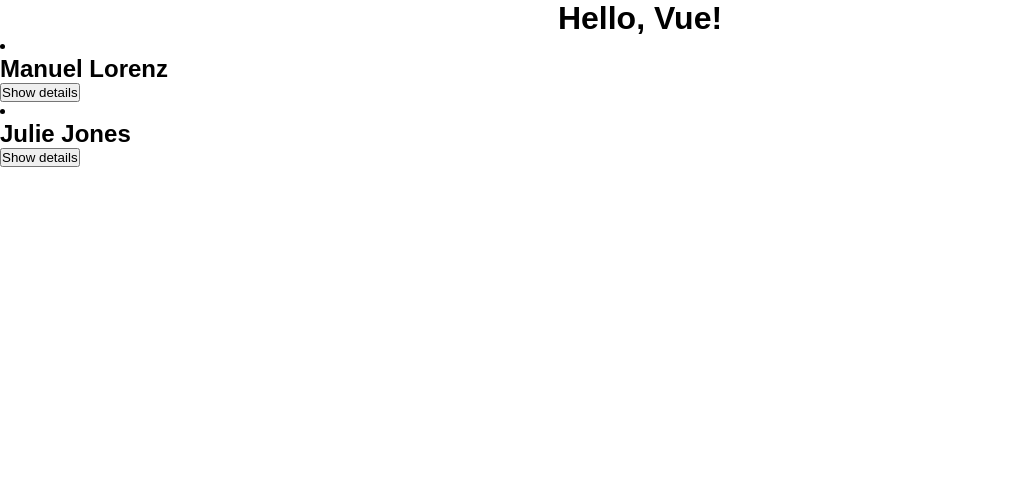
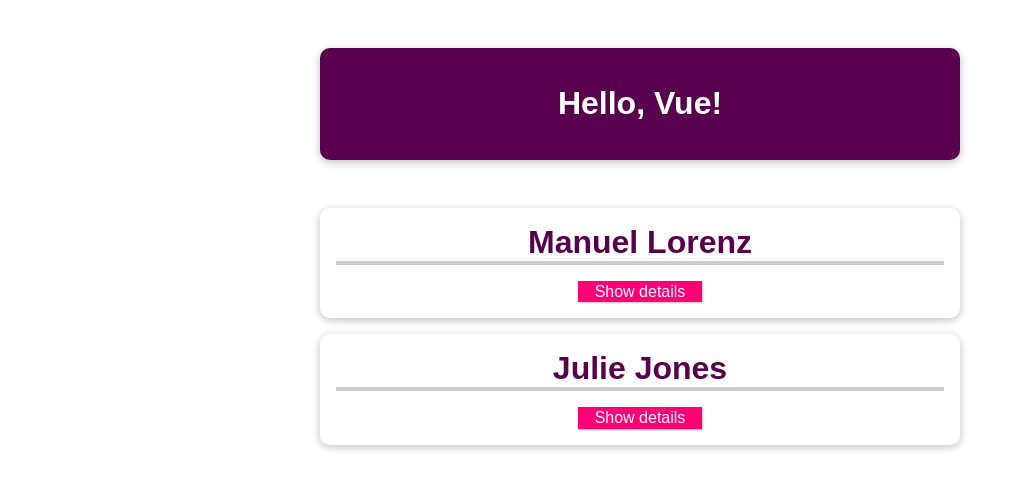
Before and after one commit to finird/vue_udemy, a Vue app in the folder vue-cli-01-a-new-vue-project/: page / in a window 1280 px wide. Shown: the top 490 px of the page, without its empty margins (0-1027 px from the left). Built offline with nearby package versions, Linux system fonts and the light colour scheme.

Commit message:
add styling

```diff
--- a/vue-cli-01-a-new-vue-project/src/App.vue
+++ b/vue-cli-01-a-new-vue-project/src/App.vue
@@ -1,6 +1,10 @@
 <template>
-  <h1>Hello, Vue!</h1>
-  <friend-details v-for="friend in friends" :key="friend.id" :friend="friend" />
+  <header>
+    <h1>Hello, Vue!</h1>
+  </header>
+  <ul>
+    <friend-details v-for="friend in friends" :key="friend.id" :friend="friend" />
+  </ul>
 </template>
 
 <script>
@@ -29,23 +33,69 @@
 </script>
 
 <style>
+
 * {
-  margin: 0;
-  padding: 0;
   box-sizing: border-box;
 }
 
 html {
-  font-size: 16px;
+  font-family: 'Jost', sans-serif;
 }
 
 body {
-  font-family: sans-serif;
+  margin: 0;
 }
 
-h1 {
+header {
+  box-shadow: 0 2px 8px rgba(0, 0, 0, 0.26);
+  margin: 3rem auto;
+  border-radius: 10px;
+  padding: 1rem;
+  background-color: #58004d;
+  color: white;
+  text-align: center;
+  width: 90%;
+  max-width: 40rem;
+}
+
+#app ul {
+  margin: 0;
+  padding: 0;
+  list-style: none;
+}
+
+#app li {
+  box-shadow: 0 2px 8px rgba(0, 0, 0, 0.26);
+  margin: 1rem auto;
+  border-radius: 10px;
+  padding: 1rem;
+  text-align: center;
+  width: 90%;
+  max-width: 40rem;
+}
+
+#app h2 {
   font-size: 2rem;
-  font-weight: bold;
-  text-align: center;
+  border-bottom: 4px solid #ccc;
+  color: #58004d;
+  margin: 0 0 1rem 0;
 }
+
+#app button {
+  font: inherit;
+  cursor: pointer;
+  border: 1px solid #ff0077;
+  background-color: #ff0077;
+  color: white;
+  padding: 0.05rem 1rem;
+  box-shadow: 1px 1px 2px rgba(0, 0, 0, 0.26);
+}
+
+#app button:hover,
+#app button:active {
+  background-color: #ec3169;
+  border-color: #ec3169;
+  box-shadow: 1px 1px 4px rgba(0, 0, 0, 0.26);
+}
+
 </style>
```
